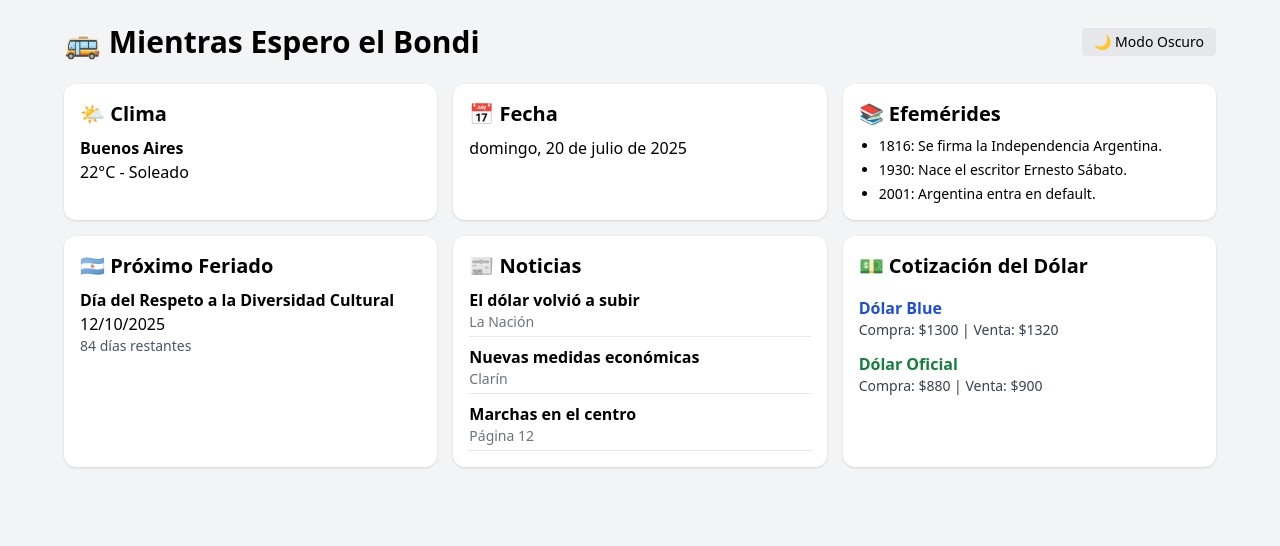
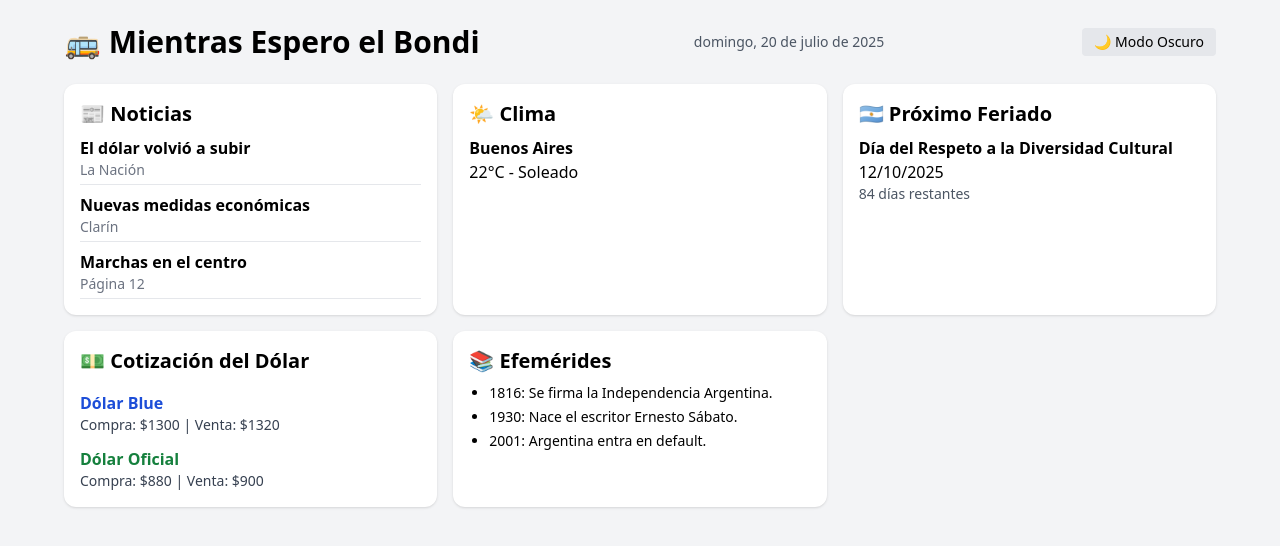
Before and after one commit to kalaniz0018/mientras-espero-el-bondi, a React (Vite) app: page / in a window 1280 px wide. Shown: the top 546 px of the page. Built offline with nearby package versions, Linux system fonts and the light colour scheme.

Commit message:
colcoando fecha en el titulo y agregando simbolo

```diff
--- a/index.html
+++ b/index.html
@@ -1,13 +1,16 @@
 <!doctype html>
 <html lang="en">
+
 <head>
   <meta charset="UTF-8" />
-   <!--  <link rel="icon" type="image/svg+xml" href="/vite.svg" /> -->
+  <link rel="icon" type="image/svg+xml" href="/favicon_fixed.svg" />
   <meta name="viewport" content="width=device-width, initial-scale=1.0" />
   <title>Mientras espero el 🚌</title>
 </head>
+
 <body>
   <div id="root"></div>
   <script type="module" src="/src/main.tsx"></script>
 </body>
+
 </html>
--- a/src/App.tsx
+++ b/src/App.tsx
@@ -1,6 +1,6 @@
 import { useEffect, useState } from "react";
-import { Clock } from "./components/Clock";
-import { Weather } from "./components/Weather";
+/* import { Clock } from "./components/Clock";
+ */ import { Weather } from "./components/Weather";
 import { News } from "./components/News";
 import { Efemerides } from "./components/Efemerides";
 import { NextFeriado } from "./components/NextFeriado";
@@ -37,6 +37,14 @@ function App() {
           <h1 className="text-3xl font-bold text-center sm:text-left">
             🚌 Mientras Espero el Bondi
           </h1>
+          <p className="text-sm text-gray-600 dark:text-gray-300 sm:ml-4">
+            {new Date().toLocaleDateString("es-AR", {
+              weekday: "long",
+              day: "numeric",
+              month: "long",
+              year: "numeric",
+            })}
+          </p>
           <button
             onClick={toggleDarkMode}
             className="px-3 py-1 rounded bg-gray-200 dark:bg-gray-700 text-sm hover:bg-gray-300 dark:hover:bg-gray-600 transition"
@@ -46,12 +54,13 @@ function App() {
         </div>
 
         <div className="grid grid-cols-1 sm:grid-cols-2 lg:grid-cols-3 gap-4">
+          <News />
           <Weather />
-          <Clock />
+          {/*  <Clock /> */}
+
+          <NextFeriado />
+          <Dolar />
           <Efemerides />
-          <NextFeriado />
-          <News />
-          <Dolar />
         </div>
       </div>
     </div>
```
Also changed, not shown: public/favicon_fixed.svg (added). Lines whose indentation alone changed are shown as unchanged.
